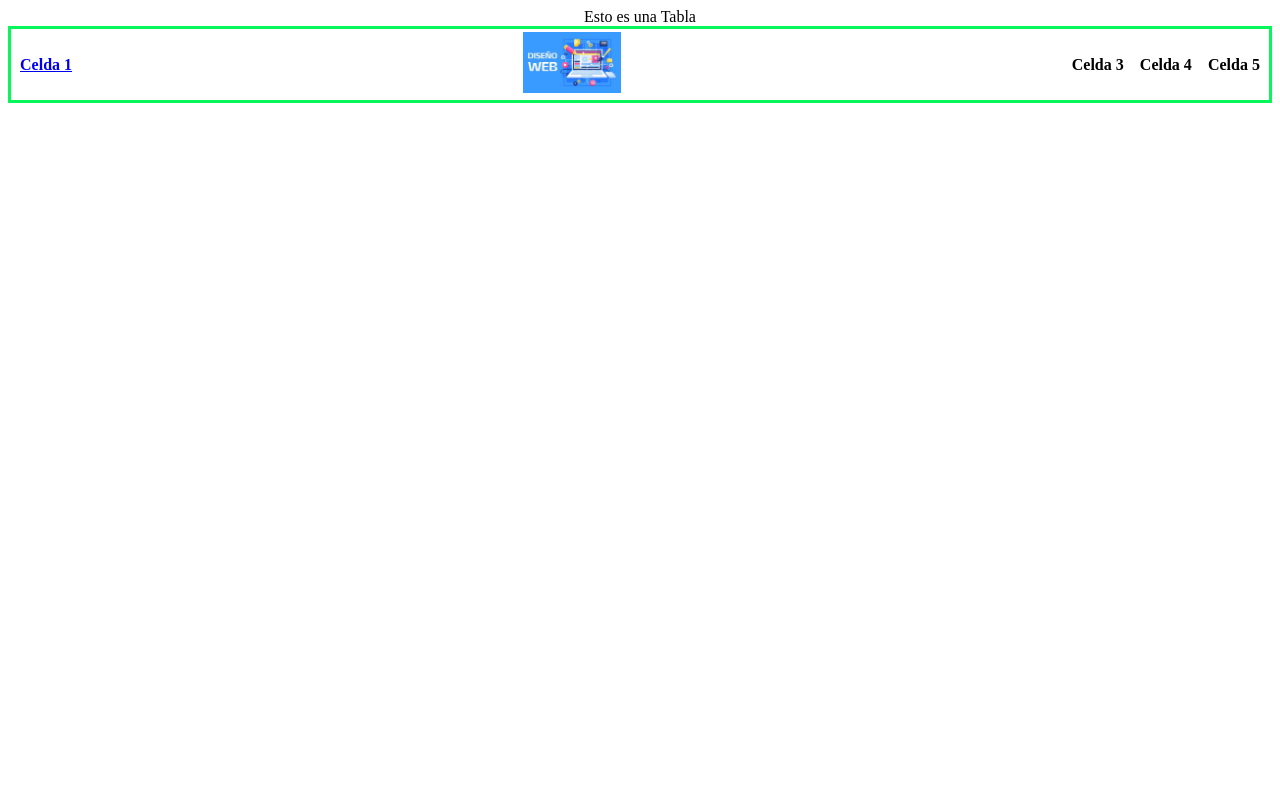
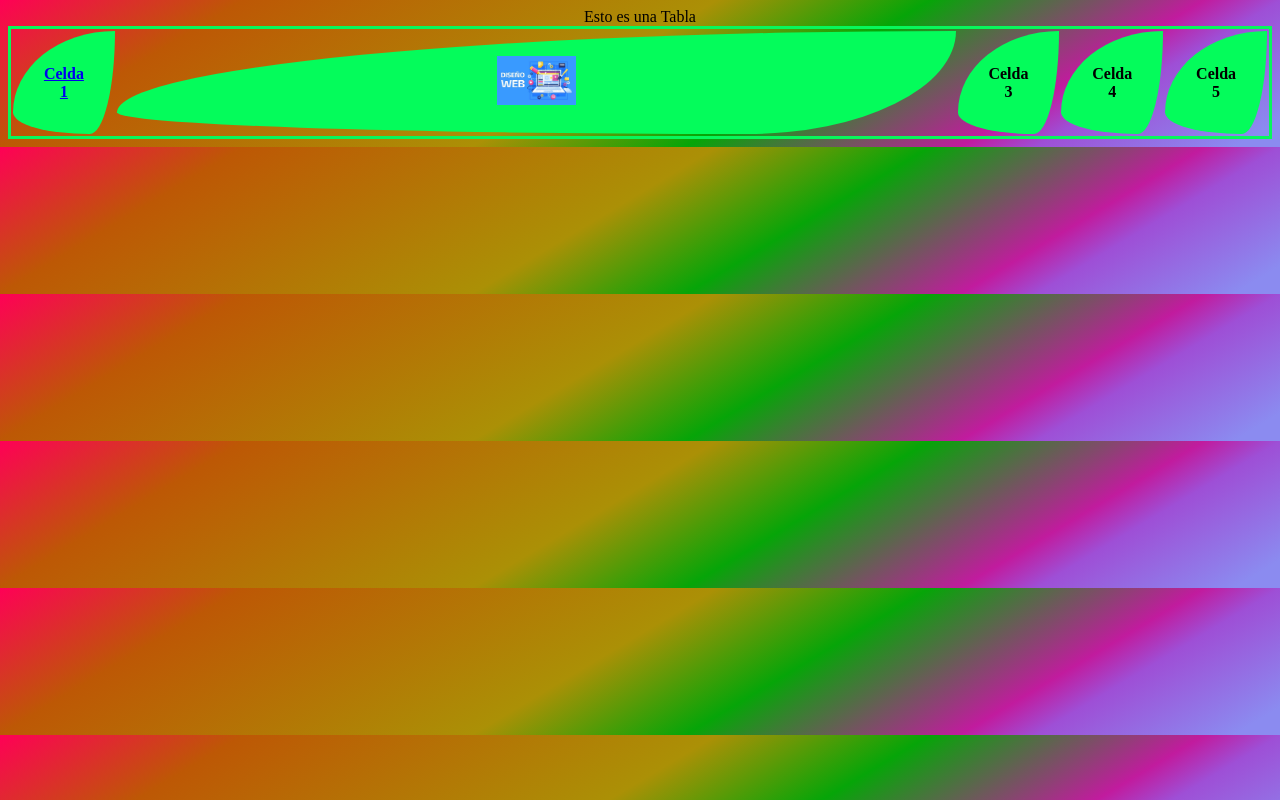
Before and after one commit to LaPameMatus/dise-oWeb2c, a plain HTML site: page tabla.html in a window 1280 px wide. Drawn offline with Linux system fonts and the light colour scheme.

Commit message:
Div - Cajas

```diff
--- /dev/null
+++ b/cajas.css
@@ -0,0 +1,38 @@
+img{
+    width: 50%;
+    height: 50%;
+}
+
+.cajaBody{
+    background: rgb(139,139,240);
+    background: linear-gradient(329deg, rgba(139,139,240,1) 3%, rgba(158,79,214,1) 16%, rgba(193,27,158,1) 21%, rgba(6,165,8,1) 39%, rgba(171,144,6,1) 53%, rgba(189,88,5,1) 84%, rgba(255,0,86,1) 100%);
+}
+.contenedor1{
+    display: flex;
+    flex-direction: row;
+    padding: 10px;
+}
+.imagen{
+    background-image: url(./img/img2.png);
+}
+.propiedades{
+    margin: 25px;
+    padding: 25px;
+    border:30px;
+    background-color: black;
+}
+.propiedades1{
+    margin: 25px;
+    padding: 25px;
+    border:30px;
+    background-color: rgb(252, 5, 5);
+}
+.propiedades2{
+    margin: 25px;
+    padding: 25px;
+    border-radius:100% 0% 25% 75% / 79% 0% 100% 21% ;
+    background-color: rgb(4, 252, 91);
+}
+li{
+    color:aliceblue;
+}
--- a/style.css
+++ b/style.css
@@ -28,7 +28,6 @@ p{
 }
 .nueva{
     color: rgb(216, 238, 218);
-    background-color: rgb(108, 2, 7);
     font-family: 'Segoe UI', Tahoma, Geneva, Verdana, sans-serif;
     font-size: 25px;
     text-align:justify;
@@ -45,3 +44,17 @@ td{
     border: 1px dotted rgb(5, 10, 154);
     text-align: center;
 }
+.nueva1{
+    background: rgb(139,139,240);
+    background: linear-gradient(329deg, rgba(139,139,240,1) 3%, rgba(158,79,214,1) 16%, rgba(193,27,158,1) 21%, rgba(6,165,8,1) 39%, rgba(171,144,6,1) 53%, rgba(189,88,5,1) 84%, rgba(255,0,86,1) 100%);
+    /* background: rgb(9, 90, 242);
+    background: linear-gradient(344deg, rgb(33, 113, 243) 23%, rgba(167,198,249,1) 53%, rgba(235,240,217,1) 79%, rgba(235,240,217,1) 99%, rgb(194, 227, 72) 118%);
+    height: 100vw; */
+
+}
+.propiedades2{
+    margin: 25px;
+    padding: 25px;
+    border-radius:100% 0% 25% 75% / 79% 0% 100% 21% ;
+    background-color: rgb(4, 252, 91);
+}
--- a/tabla.html
+++ b/tabla.html
@@ -6,16 +6,17 @@
     <meta name="viewport" content="width=device-width, initial-scale=1.0">
     <title>Nuevo html</title>
     <link rel="stylesheet" href="./style.css">
+
 </head>
-<body>
+<body class="nueva1">
     <table>
         <caption>Esto es una Tabla</caption>
-        <tr>
-            <th colspan="3"><a href="./index.html"> Celda 1</a></th>
-            <th><a href="#"><img src="./img/img1.jpg" alt="" srcset=""></a></th>
-            <th>Celda 3</th>
-            <th colspan="7">Celda 4</th>
-            <th colspan="3">Celda 5</th>
+        <tr >
+            <th class="propiedades2" colspan="3"><a href="./index.html"> Celda 1</a></th>
+            <th class="propiedades2"><a href="#"><img src="./img/img1.jpg" alt=""></a></th>
+            <th class="propiedades2">Celda 3</th>
+            <th class="propiedades2" colspan="7">Celda 4</th>
+            <th class="propiedades2" colspan="3">Celda 5</th>
         </tr>
         <!-- <tr>
             <td>1</td>
```
Also changed, not shown: cajas.html (added, +41 -0 lines).
